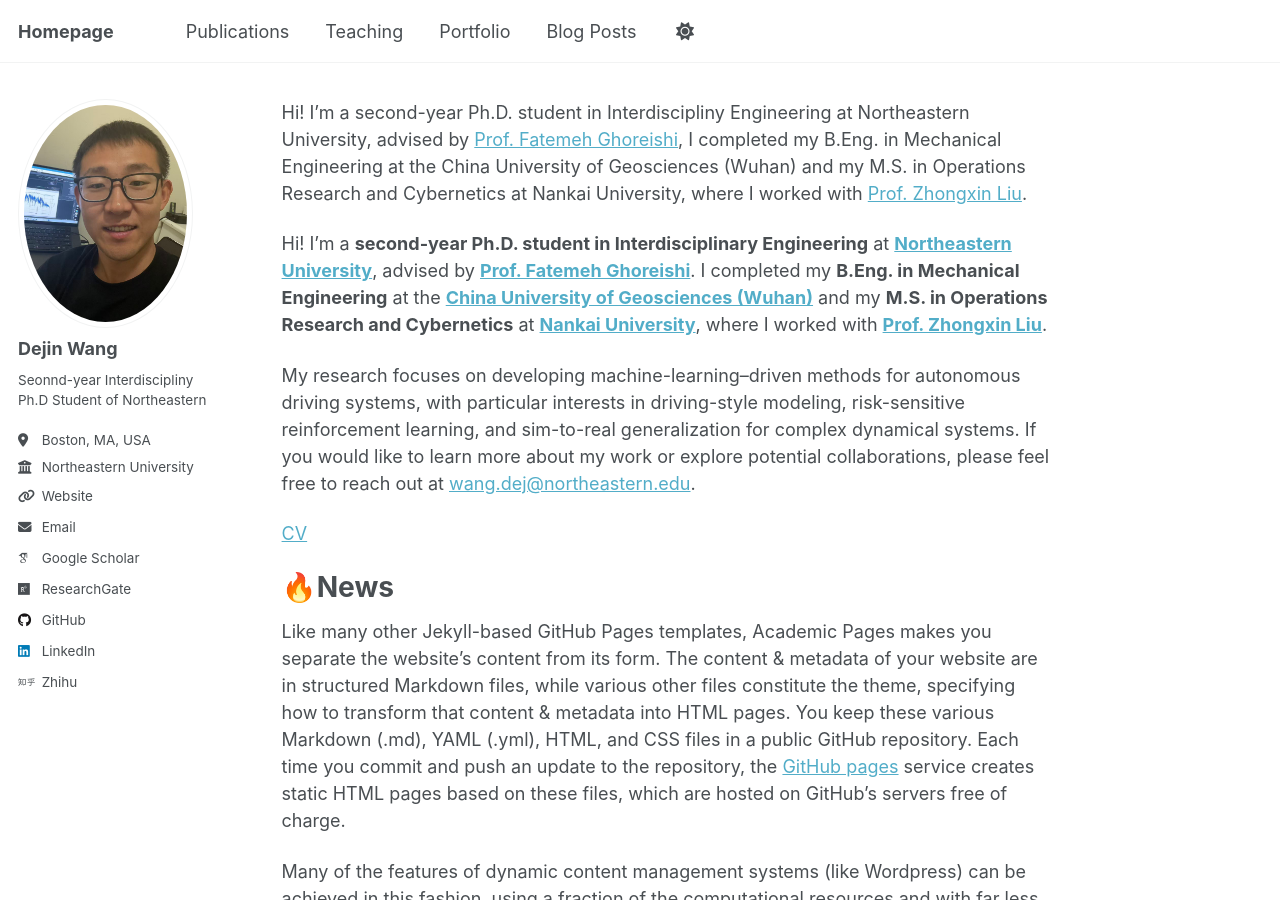
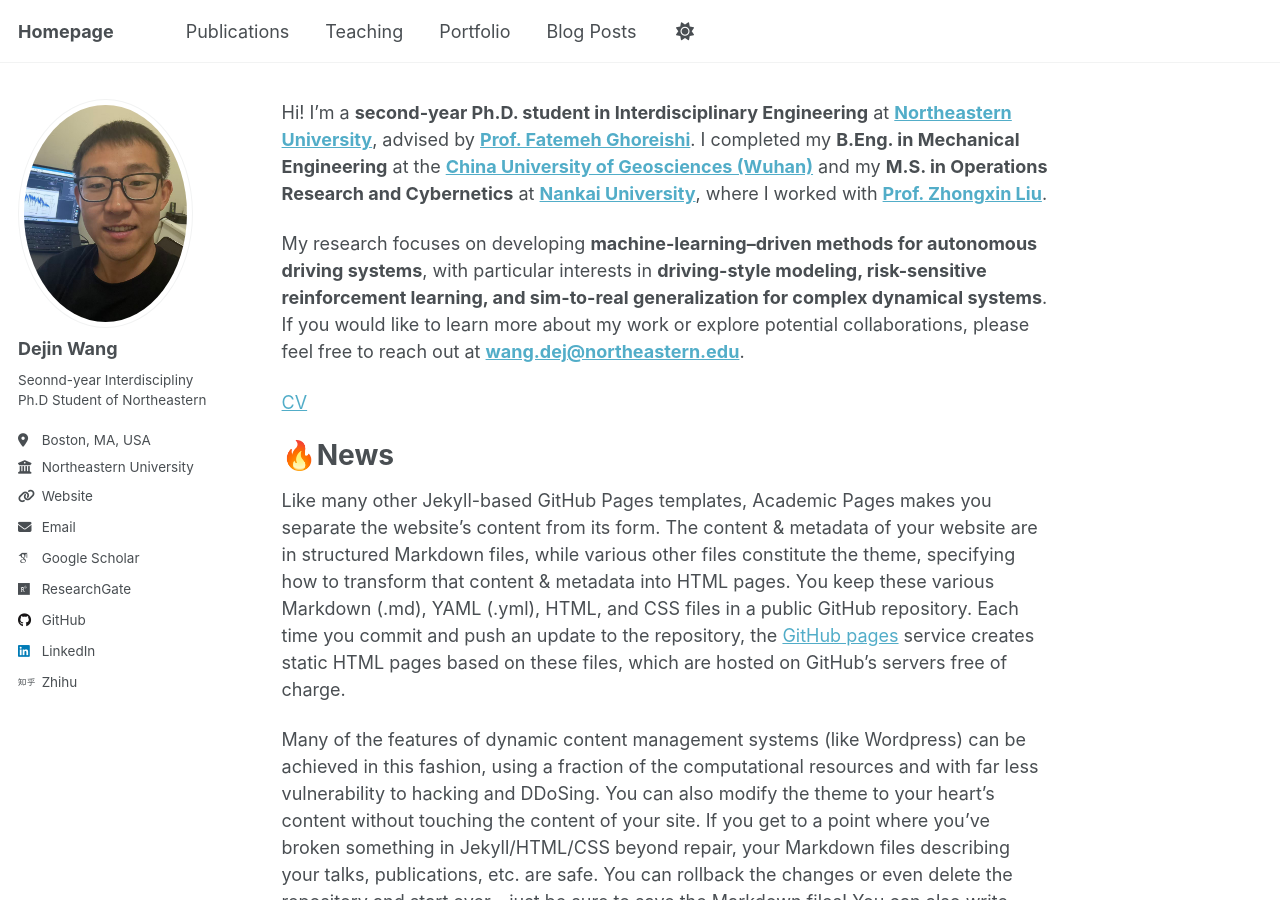
Before and after one commit to dejin-wang/dejin-wang.github.io, a Jekyll site: the page built from _pages/about.md, in a window 1280 px wide and 900 px high. Built offline with Jekyll 4.4.1, drawn with Linux system fonts in a browser that asks for light colours; some web fonts are replaced; a script that is not in the unit is left out.

Commit message:
Enhance formatting in about.md
Updated formatting and emphasized key information in the about page.

```diff
--- a/_pages/about.md
+++ b/_pages/about.md
@@ -6,12 +6,11 @@ redirect_from:
   - /about.html
 ---
 
-Hi! I’m a second-year Ph.D. student in Interdiscipliny Engineering at Northeastern University, advised by [Prof. Fatemeh Ghoreishi](https://ghoreishi.lab.northeastern.edu/), I completed my B.Eng. in Mechanical Engineering at the China University of Geosciences (Wuhan) and my M.S. in Operations Research and Cybernetics at Nankai University, where I worked with [Prof. Zhongxin Liu](https://ai.nankai.edu.cn/info/1033/4287.htm).
 
 Hi! I’m a **second-year Ph.D. student in Interdisciplinary Engineering** at **[Northeastern University](https://www.northeastern.edu/)**, advised by **[Prof. Fatemeh Ghoreishi](https://ghoreishi.lab.northeastern.edu/)**. I completed my **B.Eng. in Mechanical Engineering** at the **[China University of Geosciences (Wuhan)](https://en.cug.edu.cn/)** and my **M.S. in Operations Research and Cybernetics** at **[Nankai University](https://en.nankai.edu.cn/)**, where I worked with **[Prof. Zhongxin Liu](https://ai.nankai.edu.cn/info/1033/4287.htm)**.
 
 
-My research focuses on developing machine-learning–driven methods for autonomous driving systems, with particular interests in driving-style modeling, risk-sensitive reinforcement learning, and sim-to-real generalization for complex dynamical systems. If you would like to learn more about my work or explore potential collaborations, please feel free to reach out at <a href="mailto:wang.dej@northeastern.edu">wang.dej@northeastern.edu</a>.
+My research focuses on developing **machine-learning–driven methods for autonomous driving systems**, with particular interests in **driving-style modeling, risk-sensitive reinforcement learning, and sim-to-real generalization for complex dynamical systems**. If you would like to learn more about my work or explore potential collaborations, please feel free to reach out at **<a href="mailto:wang.dej@northeastern.edu">wang.dej@northeastern.edu</a>**.
 
 [CV](/assets/dejin.pdf)
 
```
